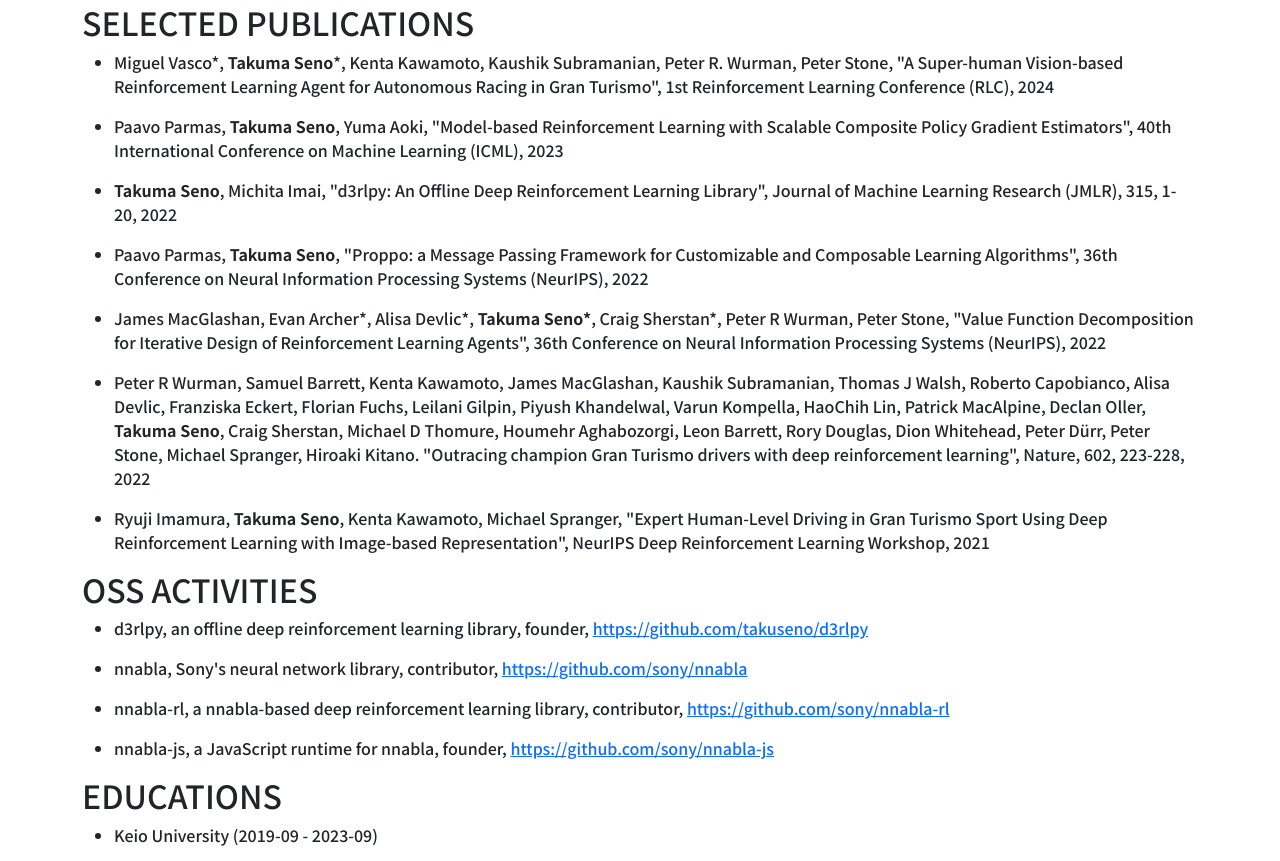
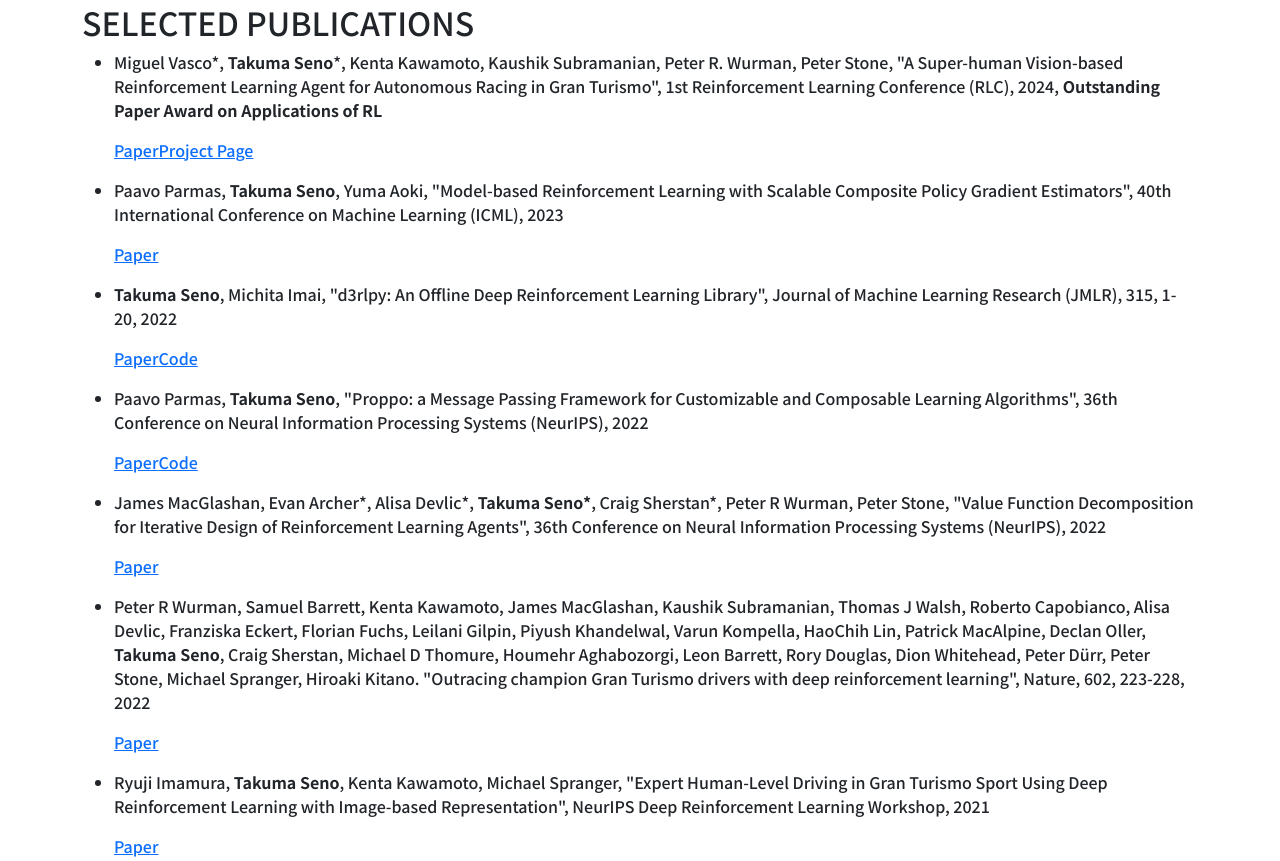
Before and after one commit to takuseno/takuseno.github.io, a Gatsby site: page / in a window 1280 px wide. Shown: the part 1815-2676 px from the top of the page. Built offline with nearby package versions, Linux system fonts and the light colour scheme; Gatsby itself is replaced by a stand-in of ours.

Commit message:
Add links

```diff
--- a/src/components/style/home.module.scss
+++ b/src/components/style/home.module.scss
@@ -55,7 +55,7 @@
     margin: 0;
   }
   a {
-    color: black;
+    color: #3498DB;
   }
 }
 
@@ -63,3 +63,7 @@
   font-size: 1.2em;
   font-weight: 600;
 }
+
+.publication-link-style {
+  margin-right: 12px;
+}
--- a/src/pages/index.js
+++ b/src/pages/index.js
@@ -12,7 +12,8 @@
   sectionContentStyle,
   contentListStyle,
   importantNameStyle,
-  publicationListStyle
+  publicationListStyle,
+  publicationLinkStyle
 } from '../components/style/home.module.scss'
 
 const IntroSection = () => {
@@ -91,25 +92,50 @@
       <div className={sectionContentStyle}>
         <ul className={publicationListStyle}>
           <li>
-            <p>Miguel Vasco*, <strong>Takuma Seno</strong>*, Kenta Kawamoto, Kaushik Subramanian, Peter R. Wurman, Peter Stone, "A Super-human Vision-based Reinforcement Learning Agent for Autonomous Racing in Gran Turismo", 1st Reinforcement Learning Conference (RLC), 2024</p>
+            <p>Miguel Vasco*, <strong>Takuma Seno</strong>*, Kenta Kawamoto, Kaushik Subramanian, Peter R. Wurman, Peter Stone, "A Super-human Vision-based Reinforcement Learning Agent for Autonomous Racing in Gran Turismo", 1st Reinforcement Learning Conference (RLC), 2024, <strong>Outstanding Paper Award on Applications of RL</strong></p>
+            <p>
+              <a className={publicationLinkStyle} href="https://rlj.cs.umass.edu/2024/papers/Paper213.html">Paper</a>
+              <a className={publicationLinkStyle} href="https://ai.sony/publications/A-Super-human-Vision-based-Reinforcement-Learning-Agent-for-Autonomous-Racing-in-Gran-Turismo/">Project Page</a>
+            </p>
           </li>
           <li>
             <p>Paavo Parmas, <strong>Takuma Seno</strong>, Yuma Aoki, "Model-based Reinforcement Learning with Scalable Composite Policy Gradient Estimators", 40th International Conference on Machine Learning (ICML), 2023</p>
+            <p>
+              <a className={publicationLinkStyle} href="https://openreview.net/forum?id=rDMAJECBM2">Paper</a>
+            </p>
           </li>
           <li>
             <p><strong>Takuma Seno</strong>, Michita Imai, "d3rlpy: An Offline Deep Reinforcement Learning Library", Journal of Machine Learning Research (JMLR), 315, 1-20, 2022</p>
+            <p>
+              <a className={publicationLinkStyle} href="https://www.jmlr.org/papers/v23/22-0017.html">Paper</a>
+              <a className={publicationLinkStyle} href="https://github.com/takuseno/d3rlpy">Code</a>
+            </p>
           </li>
           <li>
             <p>Paavo Parmas, <strong>Takuma Seno</strong>, "Proppo: a Message Passing Framework for Customizable and Composable Learning Algorithms", 36th Conference on Neural Information Processing Systems (NeurIPS), 2022</p>
+            <p>
+              <a className={publicationLinkStyle} href="https://proceedings.neurips.cc/paper_files/paper/2022/hash/bbc9d480a8257889d2af88983e8b126a-Abstract-Conference.html">Paper</a>
+              <a className={publicationLinkStyle} href="https://github.com/proppo/proppo">Code</a>
+            </p>
           </li>
           <li>
             <p>James MacGlashan, Evan Archer*, Alisa Devlic*, <strong>Takuma Seno*</strong>, Craig Sherstan*, Peter R Wurman, Peter Stone, "Value Function Decomposition for Iterative Design of Reinforcement Learning Agents", 36th Conference on Neural Information Processing Systems (NeurIPS), 2022</p>
+            <p>
+              <a className={publicationLinkStyle} href="https://proceedings.neurips.cc/paper_files/paper/2022/hash/4eb2c0adafbe71269f3a772c130f9e53-Abstract-Conference.html">Paper</a>
+            </p>
           </li>
           <li>
             <p>Peter R Wurman, Samuel Barrett, Kenta Kawamoto, James MacGlashan, Kaushik Subramanian, Thomas J Walsh, Roberto Capobianco, Alisa Devlic, Franziska Eckert, Florian Fuchs, Leilani Gilpin, Piyush Khandelwal, Varun Kompella, HaoChih Lin, Patrick MacAlpine, Declan Oller, <strong>Takuma Seno</strong>, Craig Sherstan, Michael D Thomure, Houmehr Aghabozorgi, Leon Barrett, Rory Douglas, Dion Whitehead, Peter Dürr, Peter Stone, Michael Spranger, Hiroaki Kitano. "Outracing champion Gran Turismo drivers with deep reinforcement learning", Nature, 602, 223-228, 2022</p>
+            <p>
+              <a className={publicationLinkStyle} href="https://www.nature.com/articles/s41586-021-04357-7">Paper</a>
+            </p>
           </li>
           <li>
             <p>Ryuji Imamura, <strong>Takuma Seno</strong>, Kenta Kawamoto, Michael Spranger, "Expert Human-Level Driving in Gran Turismo Sport Using Deep Reinforcement Learning with Image-based Representation", NeurIPS Deep Reinforcement Learning Workshop, 2021</p>
+            <p>
+              <a className={publicationLinkStyle} href="https://arxiv.org/abs/2111.06449">Paper</a>
+            </p>
+
           </li>
         </ul>
       </div>
@@ -172,6 +198,9 @@
       <div className={sectionContentStyle}>
         <ul className={contentListStyle}>
           <li>
+            <p><span className={importantNameStyle}>Outstanding Paper Award on Applications of RL</span> received from Reinforcement Learning Conference (2024)</p>
+          </li>
+          <li>
             <p><span className={importantNameStyle}>Mitou Super Creator</span> certified by Information-technology Promotion Agency, Japan (IPA) (2021)</p>
           </li>
           <li>
```
